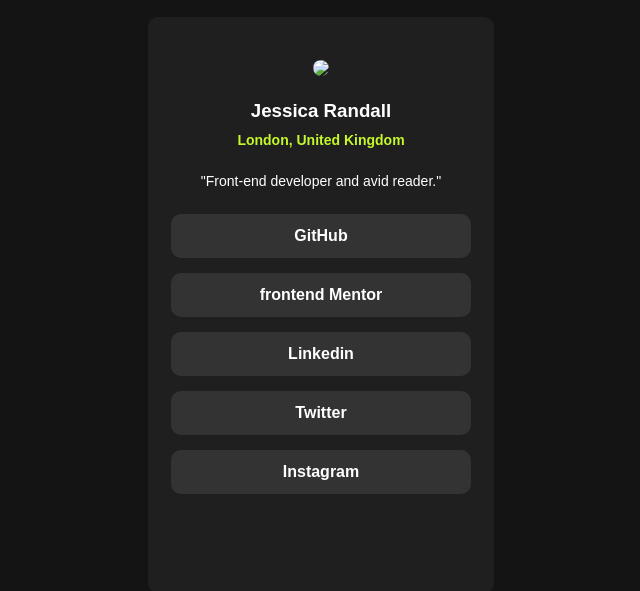
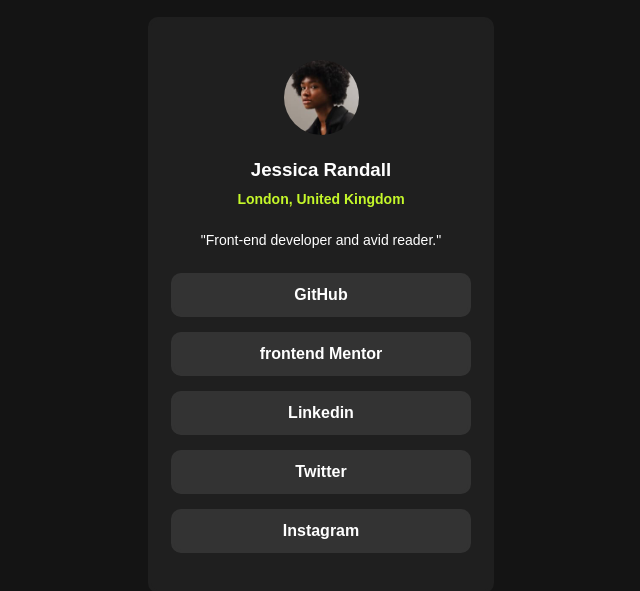
Before and after one commit to abdelrahman4habib/social-links-profile, a plain HTML site: page index.html in a window 1280 px wide. Shown: the part 111-702 px from the top of the page, without its empty margins (319-959 px from the left). Drawn offline with Linux system fonts and the light colour scheme.

Commit message:
Update index.html

```diff
--- a/index.html
+++ b/index.html
@@ -12,7 +12,7 @@
   </head>
   <body>
     <div class="container">
-      <img src="/assets/images/avatar-jessica.jpeg" class="image-developer" />
+      <img src="./avatar-jessica.jpeg" alt="jesica" class="image-developer" />
       <h3 class="developer-name">Jessica Randall</h3>
       <p class="developer-addres">London, United Kingdom</p>
       <p class="developer-description">
```
